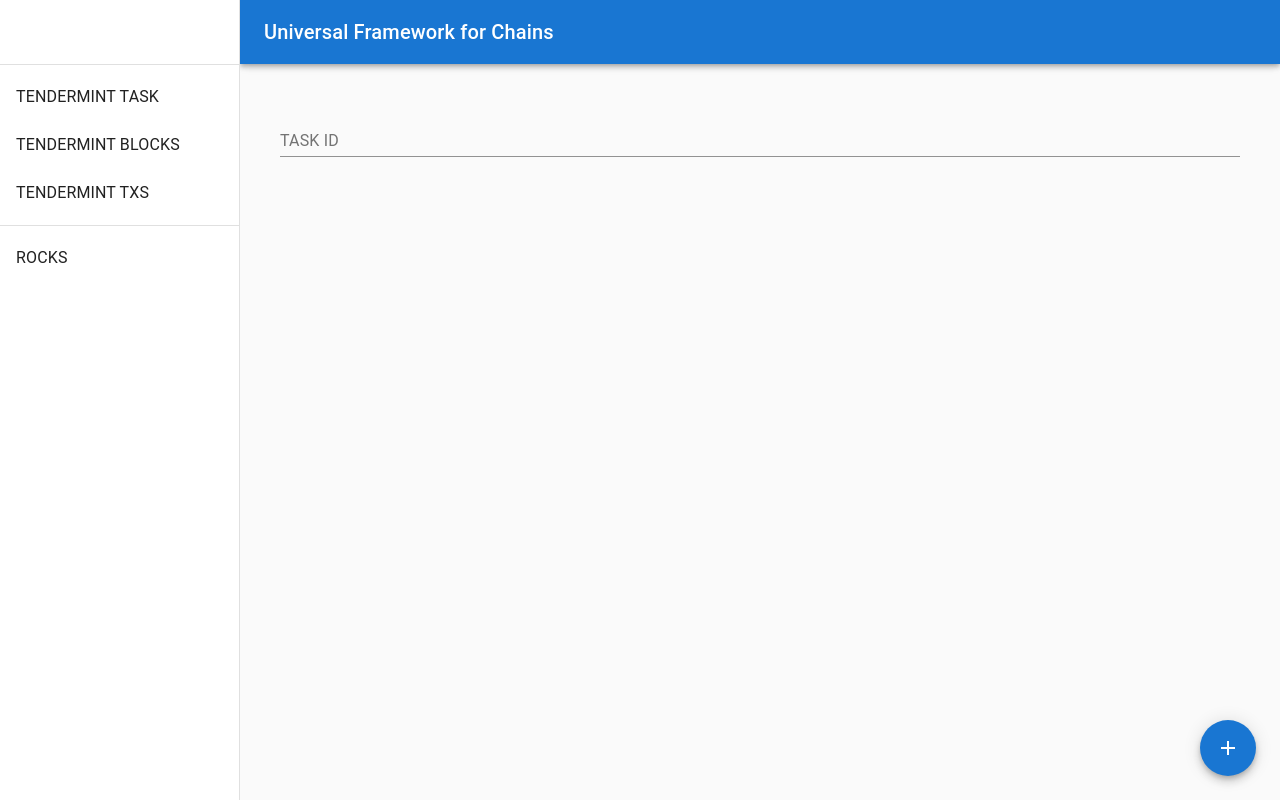
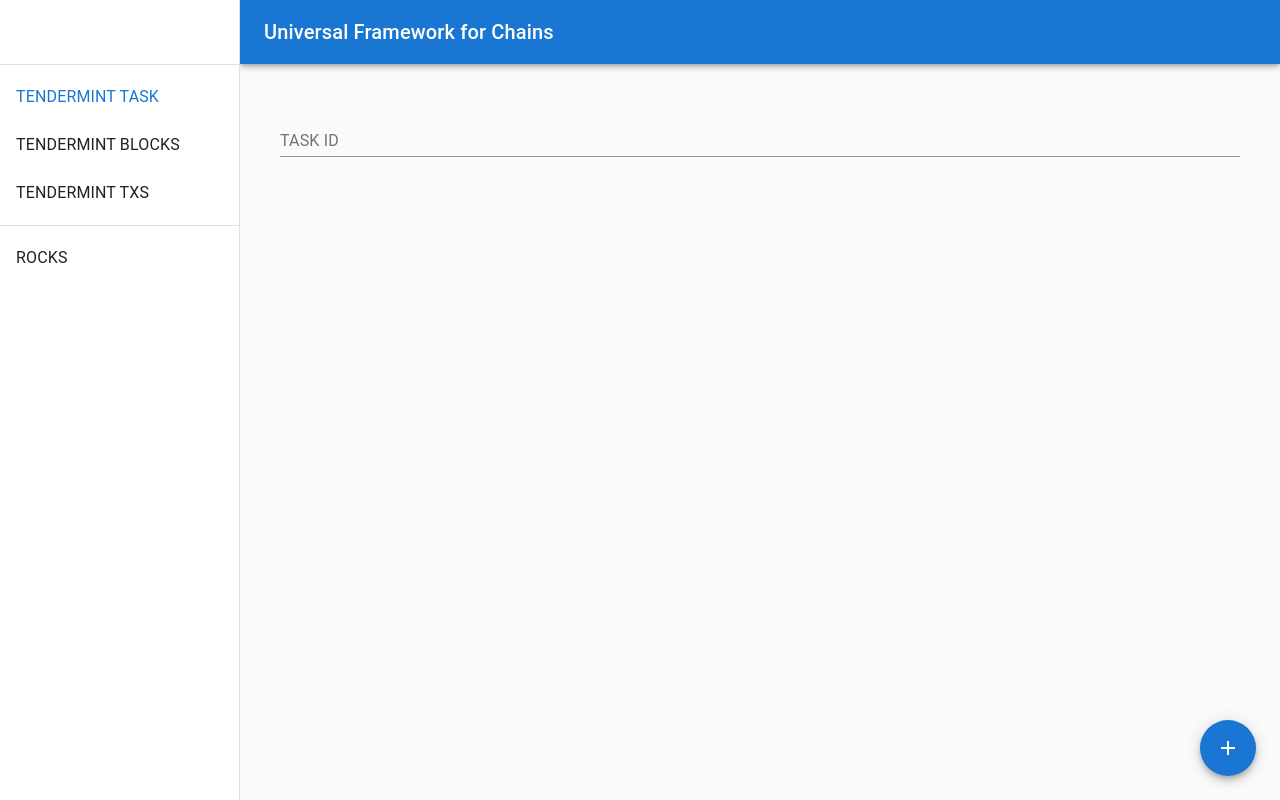
Before and after one commit to code0xff/ufc-app, a React (Create React App) app: page / in a window 1280 px wide. Built offline with nearby package versions, Linux system fonts and the light colour scheme.

Commit message:
aadd function to show which menu is selected

```diff
--- a/src/components/App/App.jsx
+++ b/src/components/App/App.jsx
@@ -90,16 +90,16 @@ export default function App() {
           <Divider />
           <List>
             {['TENDERMINT TASK', 'TENDERMINT BLOCKS', 'TENDERMINT TXS'].map((text, index) => (
-              <ListItem button key={text} onClick={() => setPage(text)}>
-                <ListItemText primary={text} />
+              <ListItem button key={index} onClick={() => setPage(text)}>
+                  <ListItemText primary={<Typography type="body2" style={{ color: text === page ? blue[700] : null }}>{text}</Typography>}/>
               </ListItem>
             ))}
           </List>
           <Divider />
           <List>
             {['ROCKS'].map((text, index) => (
-              <ListItem button key={text} onClick={() => setPage(text)}>
-                <ListItemText primary={text} />
+              <ListItem button key={index} onClick={() => setPage(text)}>
+               <ListItemText primary={<Typography type="body2" style={{ color: text === page ? blue[700] : null }}>{text}</Typography>}/>
               </ListItem>
             ))}
           </List>
```
